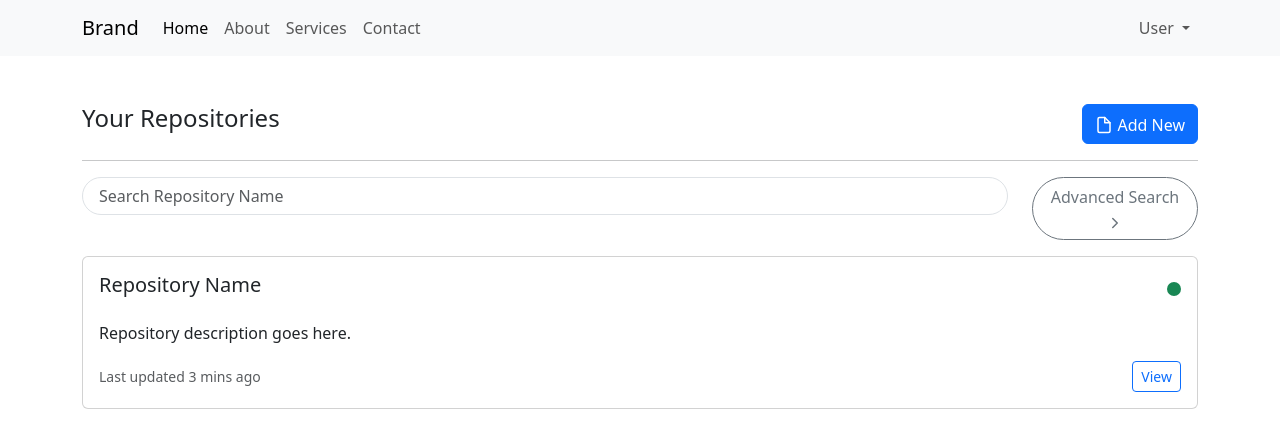
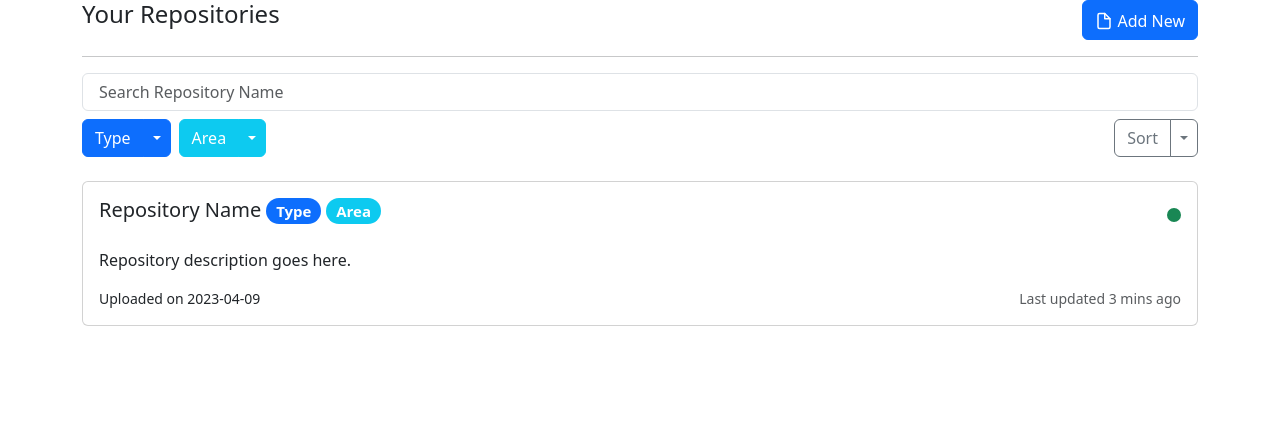
Before and after one commit to RogerCashley/publication-repository, a PHP site: page /masking.html in a window 1280 px wide. Shown: the top 448 px of the page. Run offline with PHP 8.4, Linux system fonts and the light colour scheme.

Commit message:
added inital data migration for publication tables, finished home page design.

```diff
--- a/assets/css/master-styles.css
+++ b/assets/css/master-styles.css
@@ -10,3 +10,9 @@
   width: 14px;
   height: 14px;
 }
+
+.btn-outline-info:hover,
+.btn-outline-info:focus,
+.btn-outline-info:active {
+  color: #fff; /* Change the text color to white */
+}
--- a/masking.html
+++ b/masking.html
@@ -22,7 +22,7 @@
 
 <body>
   <!-- Navbar -->
-  <nav class="navbar navbar-expand-lg navbar-light bg-light mb-5">
+  <!-- <nav class="navbar navbar-expand-lg navbar-light bg-light mb-5">
     <div class="container container-fluid">
       <a class="navbar-brand" href="#">Brand</a>
       <button class="navbar-toggler" type="button" data-bs-toggle="collapse" data-bs-target="#navbarNav"
@@ -30,81 +30,98 @@
         <span class="navbar-toggler-icon"></span>
       </button>
       <div class="collapse navbar-collapse" id="navbarNav">
-        <ul class="navbar-nav">
+        <ul class="navbar-nav ms-auto">
           <li class="nav-item">
-            <a class="nav-link active" aria-current="page" href="#">Home</a>
+            <a class="nav-link" aria-current="page" href="#">Profile</a>
           </li>
           <li class="nav-item">
-            <a class="nav-link" href="#">About</a>
-          </li>
-          <li class="nav-item">
-            <a class="nav-link" href="#">Services</a>
-          </li>
-          <li class="nav-item">
-            <a class="nav-link" href="#">Contact</a>
-          </li>
-        </ul>
-
-        <ul class="navbar-nav ms-auto">
-          <li class="nav-item dropdown">
-            <a class="nav-link dropdown-toggle" href="#" id="navbarDropdown" role="button" data-bs-toggle="dropdown"
-              aria-expanded="false">
-              User
-            </a>
-            <ul class="dropdown-menu" aria-labelledby="navbarDropdown">
-              <li><a class="dropdown-item" href="#">Profile</a></li>
-              <li>
-                <hr class="dropdown-divider">
-              </li>
-              <li><a class="dropdown-item" href="#">Logout</a></li>
-            </ul>
+            <a class="nav-link" href="#">Logout</a>
           </li>
         </ul>
       </div>
     </div>
-  </nav>
+  </nav> -->
 
   <!-- Page Content -->
   <div class="container container-fluid">
     <div class="row">
-      <div class="col-6">
+      <div class="col-10 col-lg-6">
         <h4>Your Repositories</h4>
       </div>
-      <div class="col-6 text-end">
-        <!-- <button type="button" class="btn btn-primary">Add New</button> -->
+      <div class="col-2 col-lg-6 text-end">
         <button class="btn btn-primary">
           <i data-feather="file" class="text-sm"></i>
-          <span class="d-inline-block align-middle">Add New</span>
+          <span class="d-inline-block align-middle d-none d-md-inline-block">Add New</span>
         </button>
       </div>
     </div>
 
     <hr>
-    <!-- <span class="input-group-text bg-transparent border-0" id="search-icon">
-      <i data-feather="search"></i> Advanced Search
-    </span> -->
 
-    <div class="row my-3">
-      <div class="col-12 col-lg-10 mb-2 mb-lg-0">
-        <input type="text" class="form-control bg-transparent rounded-pill px-3" placeholder="Search Repository Name"
-          aria-label="Search" aria-describedby="search-icon">
+    <div class="row">
+      <div class="col-12 mb-2">
+        <input type="text" class="form-control bg-transparent px-3" placeholder="Search Repository Name" aria-label="Search" aria-describedby="search-icon">
       </div>
-      <div class="col-12 col-lg-2 mb-2 mb-lg-0 d-grid">
-        <button class="btn btn-outline-secondary rounded-pill" type="button"><span class="d-inline-block align-middle">Advanced Search</span> <i data-feather="chevron-right"></i></button>
+
+      <div class="col-12 mb-2 d-flex flex-row justify-content-start">
+        <div class="btn-group">
+          <button type="button" class="btn btn-primary">
+            Type
+          </button>
+          <button type="button" class="btn btn-primary dropdown-toggle dropdown-toggle-split" data-bs-toggle="dropdown" aria-expanded="false">
+            <span class="visually-hidden">Toggle Dropdown</span>
+          </button>
+          <ul class="dropdown-menu">
+            <li><a class="dropdown-item" href="#">Sort 1</a></li>
+            <li><a class="dropdown-item" href="#">Sort 2</a></li>
+            <li><a class="dropdown-item" href="#">Sort 3</a></li>
+          </ul>
+        </div>
+
+        <div class="btn-group ms-2">
+          <button type="button" class="btn btn-info text-white">
+            Area
+          </button>
+          <button type="button" class="btn btn-info dropdown-toggle dropdown-toggle-split text-white"
+            data-bs-toggle="dropdown" aria-expanded="false">
+            <span class="visually-hidden">Toggle Dropdown</span>
+          </button>
+          <ul class="dropdown-menu">
+            <li><a class="dropdown-item" href="#">Ascending</a></li>
+            <li><a class="dropdown-item" href="#">Descending</a></li>
+          </ul>
+        </div>
+        <div class="btn-group ms-auto">
+          <button type="button" class="btn btn-outline-secondary">
+            Sort
+          </button>
+          <button type="button" class="btn btn-outline-secondary dropdown-toggle dropdown-toggle-split"
+            data-bs-toggle="dropdown" aria-expanded="false">
+            <span class="visually-hidden">Toggle Dropdown</span>
+          </button>
+          <ul class="dropdown-menu">
+            <li><a class="dropdown-item" href="#">Newest</a></li>
+            <li><a class="dropdown-item" href="#">Oldest</a></li>
+          </ul>
+        </div>
       </div>
     </div>
 
-
+    <div class="my-3">
       <div class="card">
         <div class="card-body">
           <div class="d-flex justify-content-between align-items-center mb-3">
-          <h5 class="card-title">Repository Name</h5>
+            <h5 class="card-title">Repository Name
+              <span class="badge bg-primary rounded-pill">Type</span>
+              <span class="badge bg-info rounded-pill">Area</span>
+            </h5>
             <div class="circle rounded-circle bg-success status-circle"></div>
           </div>
           <p class="card-text">Repository description goes here.</p>
           <div class="d-flex justify-content-between align-items-center">
-          <small class="text-muted">Last updated 3 mins ago</small>
-          <button type="button" class="btn btn-sm btn-outline-primary">View</button>
+            <small>Uploaded on 2023-04-09</small>
+            <small class="text-muted ms-2">Last updated 3 mins ago</small>
+          </div>
         </div>
       </div>
     </div>
```
Also changed, not shown: home.php (+103 -0 lines), master-page.php (+24 -1 lines), 5 other files. Lines whose indentation alone changed are shown as unchanged.
